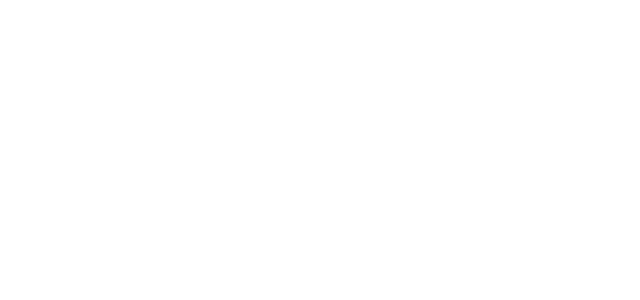
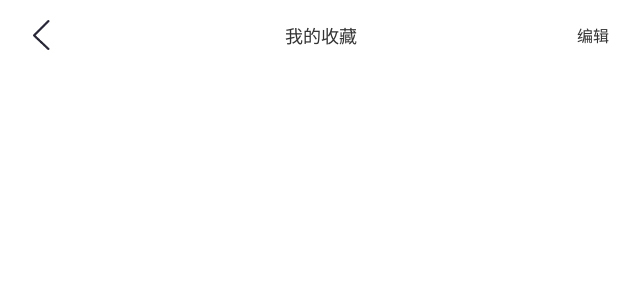
Before and after one commit to zw9love/angular-media, an Angular app: page /myLike in a window 1280 px wide. Before the commit this address led to /. Shown: the top 300 px of the page, without its empty margins (319-959 px from the left). Built offline with nearby package versions, Linux system fonts and the light colour scheme.

Commit message:
增加组件

```diff
--- a/src/assets/css/style_title.css
+++ b/src/assets/css/style_title.css
@@ -1,7 +1,7 @@
 
 .page_header {
   position: relative;
-  margin-bottom: 10px;
+  margin: 10px 0;
 }
 
 .back {
@@ -25,3 +25,14 @@
   -moz-transform: translate(-50%, -50%);
   font-size: 1.8rem;
 }
+
+.page-edit{
+  position: absolute;
+  right:0;
+  top: 50%;
+  transform: translateY(-50%);
+  -webkit-transform: translateY(-50%);
+  -moz-transform: translateY(-50%);
+  font-size: 1.6rem;
+  cursor: pointer;
+}
--- a/src/components/MyTitle.component.html
+++ b/src/components/MyTitle.component.html
@@ -3,4 +3,5 @@
     <img src="../assets/img/back.png" alt="">
   </div>
   <span class="page-title">{{title}}</span>
+  <span class="page-edit" [hidden]="!active">编辑</span>
 </div>
--- a/src/components/MyTitle.component.ts
+++ b/src/components/MyTitle.component.ts
@@ -8,8 +8,8 @@
 })
 
 export class MyTitle implements OnInit{
-  @Input()
-  title:string
+  @Input() title:string = ''
+  @Input() active: boolean = false
 
   goBack(){
     this.router.navigate(['']);
--- a/src/pages/Home.component.ts
+++ b/src/pages/Home.component.ts
@@ -12,9 +12,9 @@
 export class Home {
   data = [];
   asideData = [
-    {src: '../assets/img/myorder.png', name: '我的订阅',url:'order'},
-    {src: '../assets/img/star.png', name: '我的收藏',url:'like'},
-    {src: '../assets/img/fix_msg.png', name: '我的评论',url:'comment'},
+    {src: '../assets/img/myorder.png', name: '我的订阅',url:'myOrder'},
+    {src: '../assets/img/star.png', name: '我的收藏',url:'myLike'},
+    {src: '../assets/img/fix_msg.png', name: '我的评论',url:'myComment'},
     {src: '../assets/img/suggestion.png', name: '意见反馈',url:'sugguest'},
     {src: '../assets/img/quit.png', name: '退出'},
   ]
--- /dev/null
+++ b/src/pages/MyComment.component.html
@@ -0,0 +1,3 @@
+<div class="container">
+  <MyTitle [title]="title" [active]="editActive"></MyTitle>
+</div>
--- /dev/null
+++ b/src/pages/MyComment.component.ts
@@ -0,0 +1,12 @@
+import {Component, OnInit, Input} from '@angular/core';
+
+@Component({
+  selector: 'MyComment',
+  templateUrl: './MyComment.component.html',
+  // 自动隔开作用域 相当于vue里面的scoped
+})
+
+export class MyComment {
+  title = '我的评论'
+  editActive = true
+}
--- /dev/null
+++ b/src/pages/MyLike.component.html
@@ -0,0 +1,3 @@
+<div class="container">
+  <MyTitle [title]="title" [active]="editActive"></MyTitle>
+</div>
--- /dev/null
+++ b/src/pages/MyLike.component.ts
@@ -0,0 +1,12 @@
+import {Component, OnInit, Input} from '@angular/core';
+
+@Component({
+  selector: 'MyLike',
+  templateUrl: './MyLike.component.html',
+  // 自动隔开作用域 相当于vue里面的scoped
+})
+
+export class MyLike {
+  title = '我的收藏'
+  editActive = true
+}
--- /dev/null
+++ b/src/pages/MyOrder.component.html
@@ -0,0 +1,3 @@
+<div class="container">
+  <MyTitle [title]="title" ></MyTitle>
+</div>
--- /dev/null
+++ b/src/pages/MyOrder.component.ts
@@ -0,0 +1,11 @@
+import {Component, OnInit, Input} from '@angular/core';
+
+@Component({
+  selector: 'MyOrder',
+  templateUrl: './MyOrder.component.html',
+  // 自动隔开作用域 相当于vue里面的scoped
+})
+
+export class MyOrder {
+  title = '我的订阅'
+}
--- a/src/pages/Sugguestion.component.html
+++ b/src/pages/Sugguestion.component.html
@@ -1,5 +1,5 @@
 <div class="container">
-  <MyTitle [title]="'意见反馈'" ></MyTitle>
+  <MyTitle [title]="title" ></MyTitle>
   <div class="sugguest_info">
     <textarea name="" id="" placeholder="请留下您的宝贵意见..."></textarea>
   </div>
```
Also changed, not shown: src/app/app.module.ts (+11 -2 lines).
